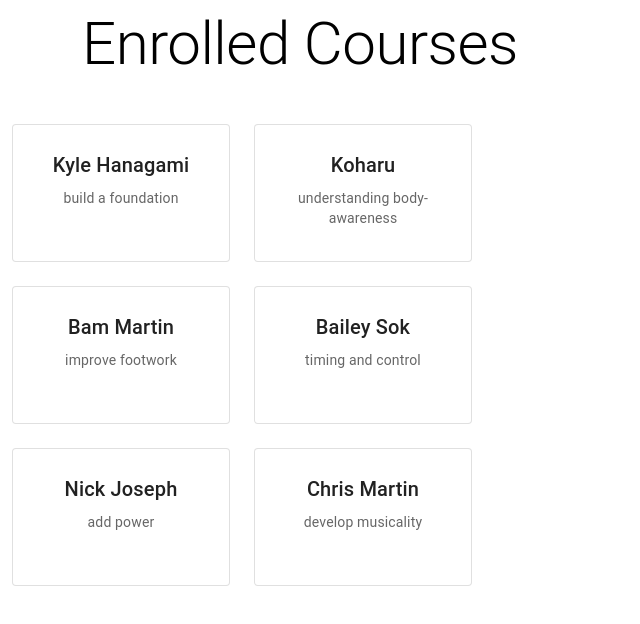
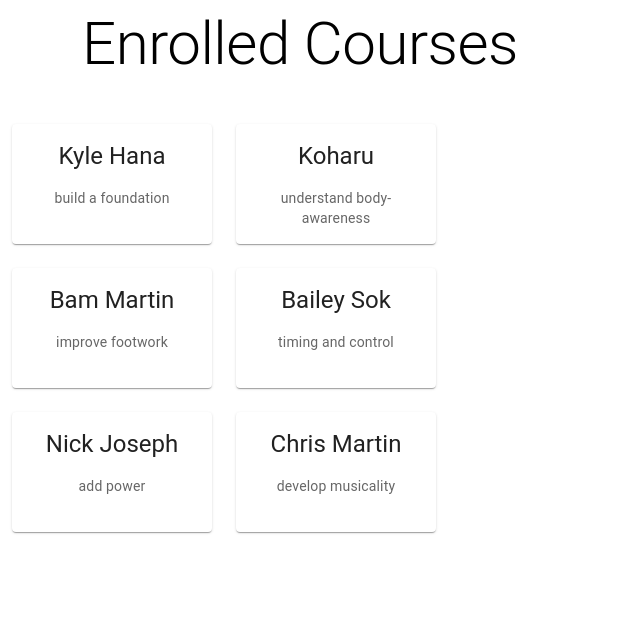
Before and after one commit to divyam123-EECS-Physics/YouTubeCoursify, a React (Create React App) app in the folder TypeReact/chrome-react-seo-extension/: page /EnrolledCourses in a window 1280 px wide. Shown: the top 624 px of the page, without its empty margins (0-640 px from the left). Built offline with nearby package versions, Linux system fonts and the light colour scheme.

Commit message:
added comments

```diff
--- a/TypeReact/chrome-react-seo-extension/src/EnrolledCourses.tsx
+++ b/TypeReact/chrome-react-seo-extension/src/EnrolledCourses.tsx
@@ -8,12 +8,13 @@
 import CardActions from '@mui/material/CardActions';
 import CardContent from '@mui/material/CardContent';
 import { CardActionArea } from '@mui/material';
+import CardHeader from '@mui/material/CardHeader';
 
 export default function EnrolledCourses() {
 
     const courseList = [
-        {name:"Kyle Hanagami", description: "build a foundation"},
-        {name:"Koharu", description: "understanding body-awareness"},
+        {name:"Kyle Hana", description: "build a foundation"},
+        {name:"Koharu", description: "understand body-awareness"},
         {name:"Bam Martin", description: "improve footwork"},
         {name:"Bailey Sok", description: "timing and control"},
         {name:"Nick Joseph", description: "add power"},
@@ -29,16 +30,14 @@
             <Box sx={{ display: 'flex', flexDirection: 'row', flexWrap: 'wrap', justifyContent: 'flex-start' }}>
 
                 {courseList.map((course) =>
-
+                    // TODO: FIX MARGINS AND WIDTH
                     // *textDecor= none gets rids of underline from text
                     <Link to={path} style={{ textDecoration: 'none' }}>
-                        <Card variant="outlined" sx= {{padding: 1, margin: 1.5, width: 200, height: 120}}>
+                        <Card  sx= {{margin: 1.5, width: 200, height: 120}}>
                             {/* //! this makes the whole card clickable */}
                             <CardActionArea>
                                 <CardContent>
-                                    <Typography variant="h6" color="text.primary" gutterBottom>
-                                    {course.name}
-                                    </Typography>
+                                    <CardHeader sx={{paddingTop:0}} title= {course.name} />
                                     <Typography variant="body2" color="text.secondary" gutterBottom>
                                     {course.description}
                                     </Typography>
```
